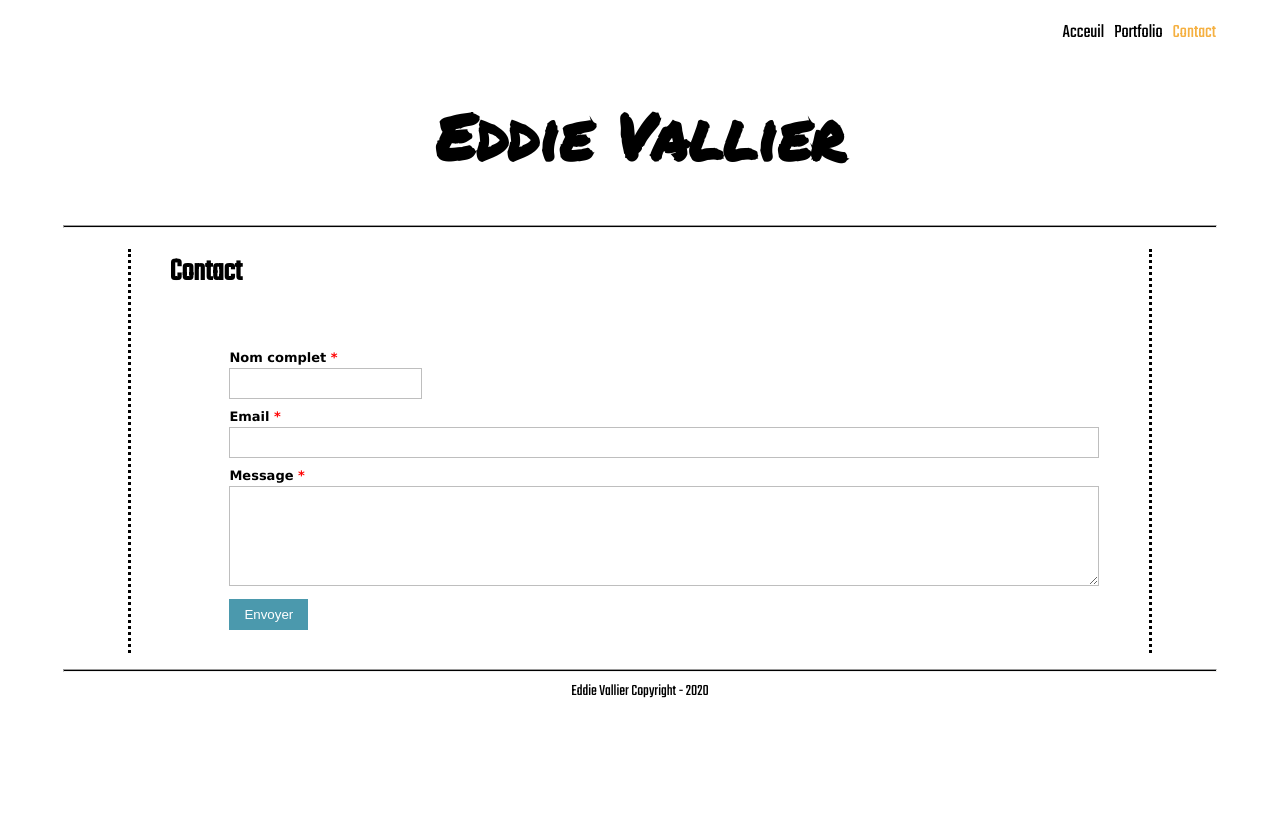
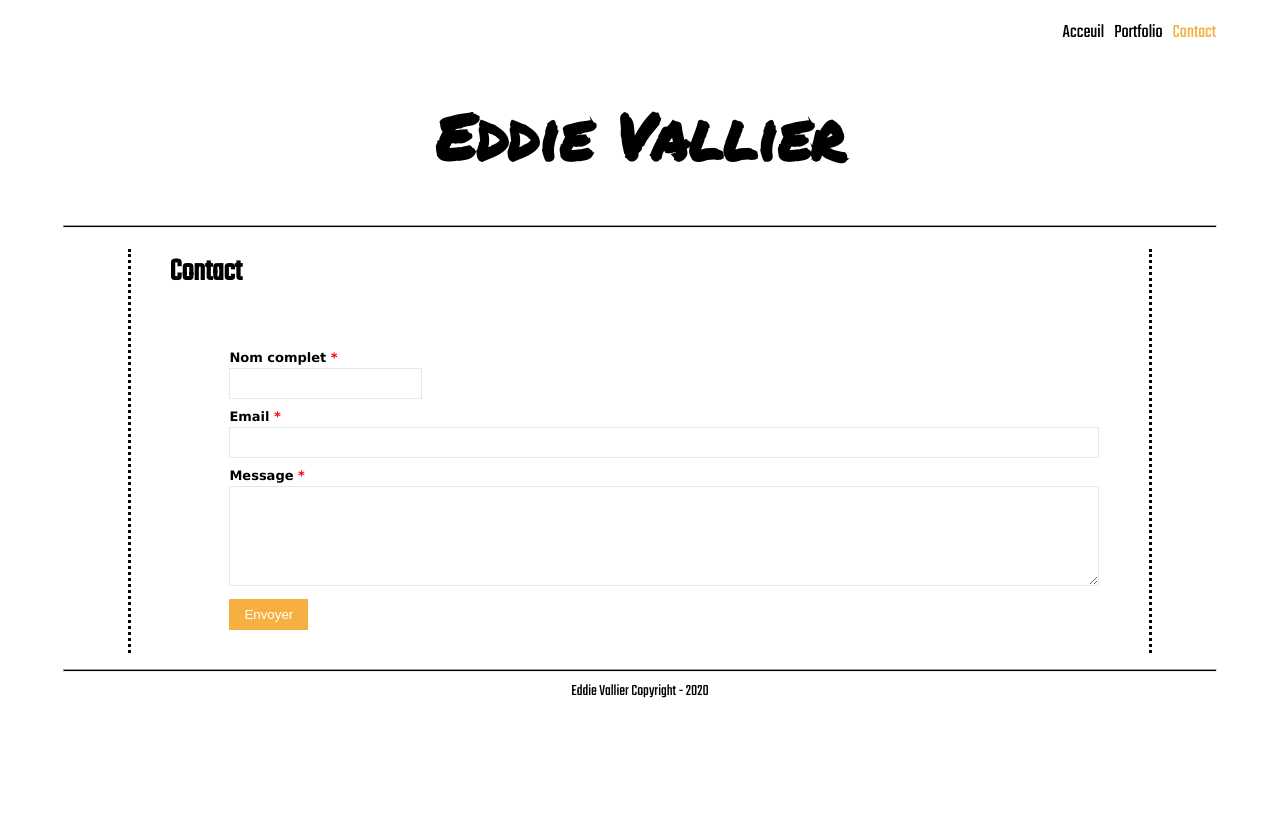
Before and after one commit to H4KRO/MeVoila, a PHP site: a page that uses index.php in a window 1280 px wide. Run offline with PHP 8.4, Linux system fonts and the light colour scheme; data comes from the database, SQL or seed files in the repository.

Commit message:
Update style.css

```diff
--- a/app/View/first/style.css
+++ b/app/View/first/style.css
@@ -3,6 +3,8 @@
 :root {
   --font-color-1: black;
   --color-1: #f5b041;
+  --color-2: #f39c12;
+  --color-3: #e5e7e9;
 }
 
 html {
@@ -117,7 +119,7 @@ select{
 	box-sizing: border-box;
 	-webkit-box-sizing: border-box;
 	-moz-box-sizing: border-box;
-	border:1px solid #BEBEBE;
+	border:1px solid var(--color-3);
 	padding: 7px;
 	margin:0px;
 	-webkit-transition: all 0.30s ease-in-out;
@@ -152,17 +154,23 @@ form .field-textarea{
 	height: 100px;
 }
 form input[type=submit], form input[type=button]{
-	background: #4B99AD;
+	background: var(--color-1);
 	padding: 8px 15px 8px 15px;
 	border: none;
-	color: #fff;
+	color: white;
 }
 form input[type=submit]:hover, form input[type=button]:hover{
-	background: #4691A4;
+	background: var(--color-2);
 	box-shadow:none;
 	-moz-box-shadow:none;
 	-webkit-box-shadow:none;
+  cursor: pointer;
 }
+
+form input[type=submit], form input[type=button], form input[type=submit]:hover, form input[type=button]:hover{
+  transition: background-color .5s;
+}
+
 form .required{
 	color:red;
 }
```
